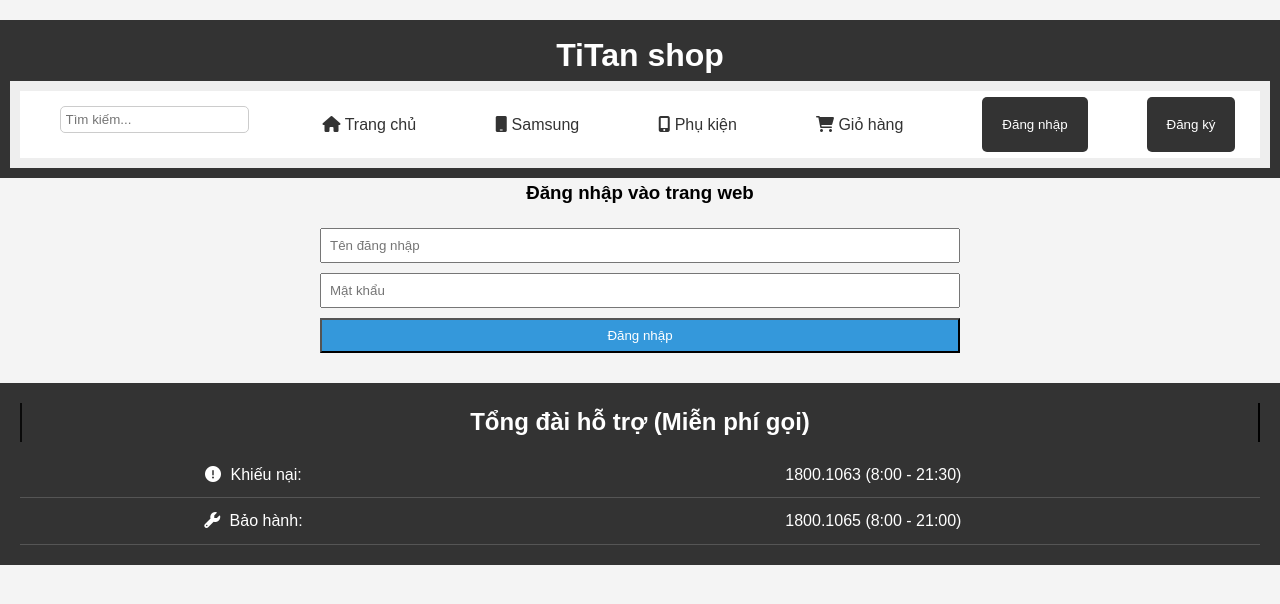
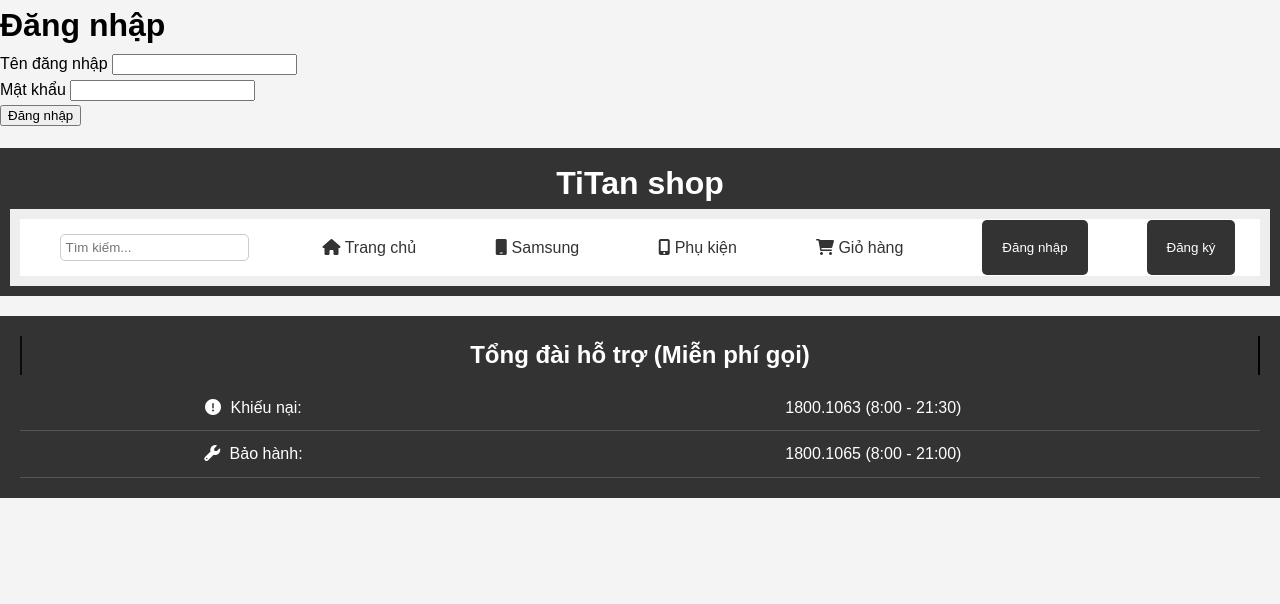
Before and after one commit to web-dienthoai-nhom5/web, a PHP site: page /DoAn/Giaodienchinh/dangnhap.php in a window 1280 px wide. Shown: the top 604 px of the page. Run offline with PHP 8.4, Linux system fonts and the light colour scheme.

Commit message:
Update dangnhap.php

```diff
--- a/Giaodienchinh/dangnhap.php
+++ b/Giaodienchinh/dangnhap.php
@@ -1,173 +1,78 @@
+<!DOCTYPE html>
+<html lang="en">
+<head>
+  <meta charset="UTF-8">
+  <title>Đăng nhập</title>
+</head>
+<body>
+
+  <h1>Đăng nhập</h1>
+
+  <form action="login.php" method="post">
+
+    <div class="form-group">
+      <label for="username">Tên đăng nhập</label>
+      <input type="text" name="username" id="username" class="form-control">
+    </div>
+
+    <div class="form-group">
+      <label for="password">Mật khẩu</label>
+      <input type="password" name="password" id="password" class="form-control">
+    </div>
+
+    <button type="submit" class="btn btn-primary">Đăng nhập</button>
+
+  </form>
+
+</body>
+</html>
 <?php include "header.php"?>
+
 <?php
 
+include "connect.php";
+
 session_start();
+// Kiểm tra quyền đăng nhập
+if (isset($_POST["username"]) && isset($_POST["password"])) {
+  $username = $_POST["username"];
+  $password = $_POST["password"];
 
-// Include your database connection file if needed
-// include "templates/connect.php";
+  // Kiểm tra trong bảng admin
+  $sql = "SELECT * FROM admin WHERE username='$username' AND password='$password'";
 
-// Simulate user authentication logic
-if ($_SERVER['REQUEST_METHOD'] === 'POST') {
-    $username = $_POST['username'];
-    $password = $_POST['password'];
+  $result = $conn->query($sql);
 
-    // Replace this with your actual authentication logic
-    // In a real scenario, you would check against a database.
-    // If authentication is successful, set the user in the session.
-    if ($username === 'user' && $password === 'password') {
-        $_SESSION['current-user'] = [
-            'TaiKhoan' => $username,
-            // Add other user details if needed
-        ];
-        echo json_encode(['status' => 1, 'message' => 'Login successful']);
-        exit;
+  // Nếu người dùng là admin
+  if ($result->num_rows > 0) {
+    // Chuyển hướng đến trang của admin
+    header("Location: admin.php");
+  } else {
+    // Kiểm tra trong bảng users
+    $sql = "SELECT * FROM users WHERE username='$username' AND password='$password'";
+
+    $result = $conn->query($sql);
+
+    // Nếu người dùng tồn tại
+    if ($result->num_rows > 0) {
+      // Đăng nhập bình thường
+      $row = $result->fetch_assoc();
+
+      // Đặt thông tin người dùng vào session
+      $_SESSION["username"] = $row["username"];
+      $_SESSION["is_admin"] = $row["is_admin"];
+
+      // Chuyển hướng đến trang chủ
+      header("Location: trangchu.php");
     } else {
-        echo json_encode(['status' => 0, 'message' => 'Invalid username or password']);
-        exit;
+      // Người dùng không tồn tại
+      echo "Tài khoản hoặc mật khẩu không chính xác";
     }
+  }
+
+  // Đóng kết nối
+  $conn->close();
 }
+
 ?>
-
-<!DOCTYPE html>
-<html lang="zxx" class="no-js">
-
-<head>
-    <!-- Mobile Specific Meta -->
-    <meta name="viewport" content="width=device-width, initial-scale=1, shrink-to-fit=no">
-    <!-- Favicon-->
-    <link rel="shortcut icon" href="img/phone/logo.png">
-    <!-- Author Meta -->
-    <meta name="author" content="CodePixar">
-    <!-- Meta Description -->
-    <meta name="description" content="">
-    <!-- Meta Keyword -->
-    <meta name="keywords" content="">
-    <!-- meta character set -->
-    <meta charset="UTF-8">
-    <!-- Site Title -->
-    <title>3TN - Apple Shop</title>
-
-    <!-- CSS -->
-    <!-- Add your CSS links here -->
-
-</head>
-
-<body>
-    <section class="banner-area organic-breadcrumb">
-        <!-- Your banner content here -->
-    </section>
-
-    <?php if (empty($_SESSION['current-user'])): ?>
-        <!-- Login form section -->
-        <section class="login_box_area section_gap">
-            <div class="container">
-                <div class="row">
-                    <div class="col-lg-6">
-                        <!-- Your login box image and content here -->
-                    </div>
-                    <div class="col-lg-6">
-                        <div class="login_form_inner">
-                            <h3>Đăng nhập vào trang web</h3>
-                            <form class="row login_form" id="login">
-                                <div class="col-md-12 form-group">
-                                    <input type="text" required class="form-control" id="username" name="username" placeholder="Tên đăng nhập" onfocus="this.placeholder = ''" onblur="this.placeholder = 'Tên đăng nhập'">
-                                </div>
-                                <div class="col-md-12 form-group">
-                                    <input type="password" required class="form-control" id="password" name="password" placeholder="Mật khẩu" onfocus="this.placeholder = ''" onblur="this.placeholder = 'Mật khẩu'">
-                                </div>
-                                <div class="mt-4 col-md-12 form-group">
-                                    <input type="submit" value="Đăng nhập" name="submit" class="primary-btn"/>
-                                </div>
-                            </form>
-                        </div>
-                    </div>
-                </div>
-            </div>
-        </section>
-
-        <!-- Your script to handle form submission -->
-        <script src="https://ajax.googleapis.com/ajax/libs/jquery/3.3.1/jquery.min.js"></script>
-        <script>
-            $(document).ready(function() {
-                $("#login").submit(function(e) {
-                    e.preventDefault()
-
-                    username = $("#username").val()
-                    password = $("#password").val()
-
-                    $.ajax({
-                        type: "POST",
-                        url: "login.php",
-                        dataType: "json",
-                        data: {
-                            username: username,
-                            password: password,
-                        },
-                        success: function (data) {
-                            if (data.status == 1) {
-                                alert(data.message);
-                                window.location.reload()
-                            } else {
-                                alert(data.message);
-                            }
-                        }
-                    })
-                })
-            })
-        </script>
-    <?php else:
-        // Redirect the user to the appropriate page based on their role
-        $currentUser = $_SESSION['current-user'];
-        if ($currentUser['MaQuyen'] == 1) {
-            header("Location: admin/pages/dashboard.php");
-        } else {
-            header("Location: index.php");
-        }
-    endif;
-    ?>
-    <style>
-         body {
-    font-family: Arial, sans-serif;
-    background-color: #f4f4f4;
-    text-align: center;
-    padding: 20px;
-        }
-        h2 {
-            color: #333;
-        }
-
-        form {
-            width: 50%;
-            margin: 20px auto;
-        }
-        table {
-            width: 100%;
-            border-collapse: collapse;
-            margin-top: 20px;
-        }
-        td {
-            padding: 10px;
-        }
-
-        label {
-            font-weight: bold;
-        }
-
-        input {
-            width: 100%;
-            padding: 8px;
-            margin-bottom: 10px;
-            box-sizing: border-box;
-        }
-
-        .primary-btn {
-            background-color: #3498db;
-            color: white;
-            cursor: pointer;
-        }
-
-        primary-btn:hover {
-            background-color: #2c3e50;
-        }
-    </style>
-    <?php include "footer.php"?>
+<?php include "footer.php"?>
```
